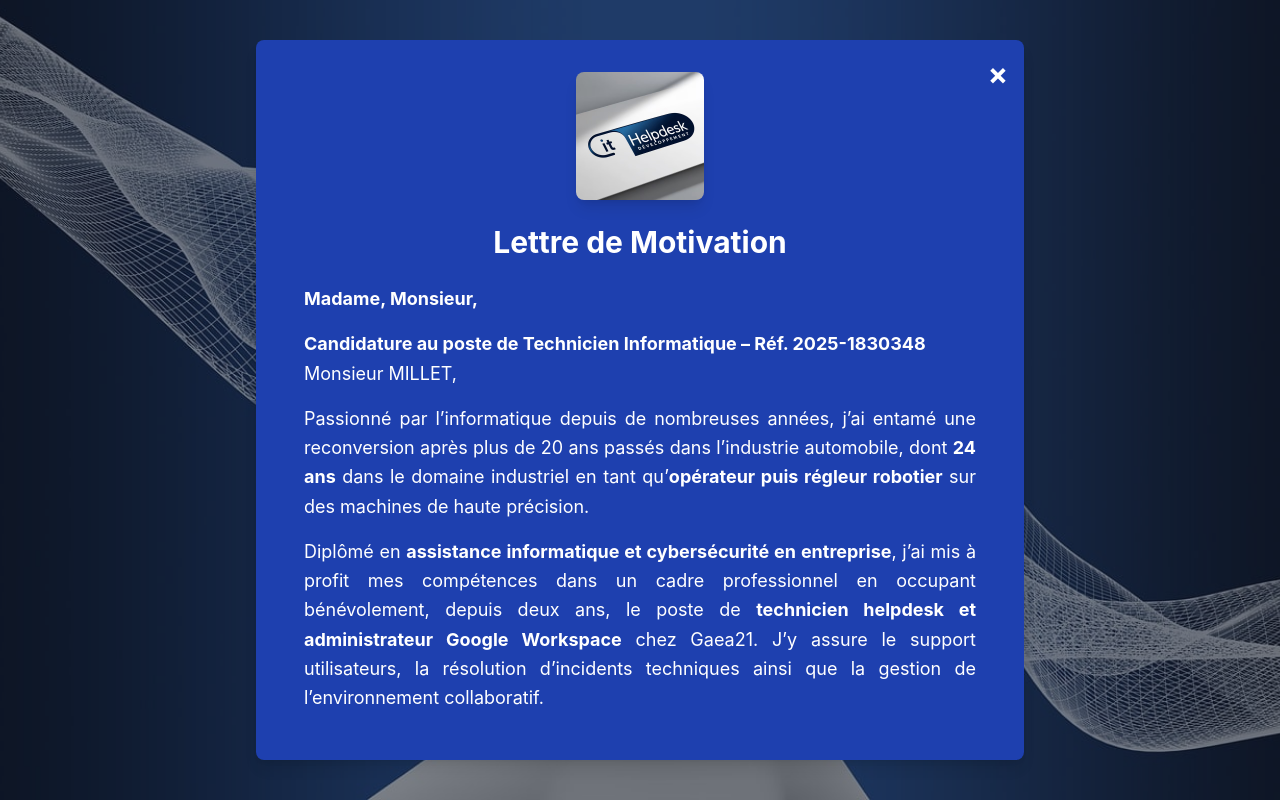
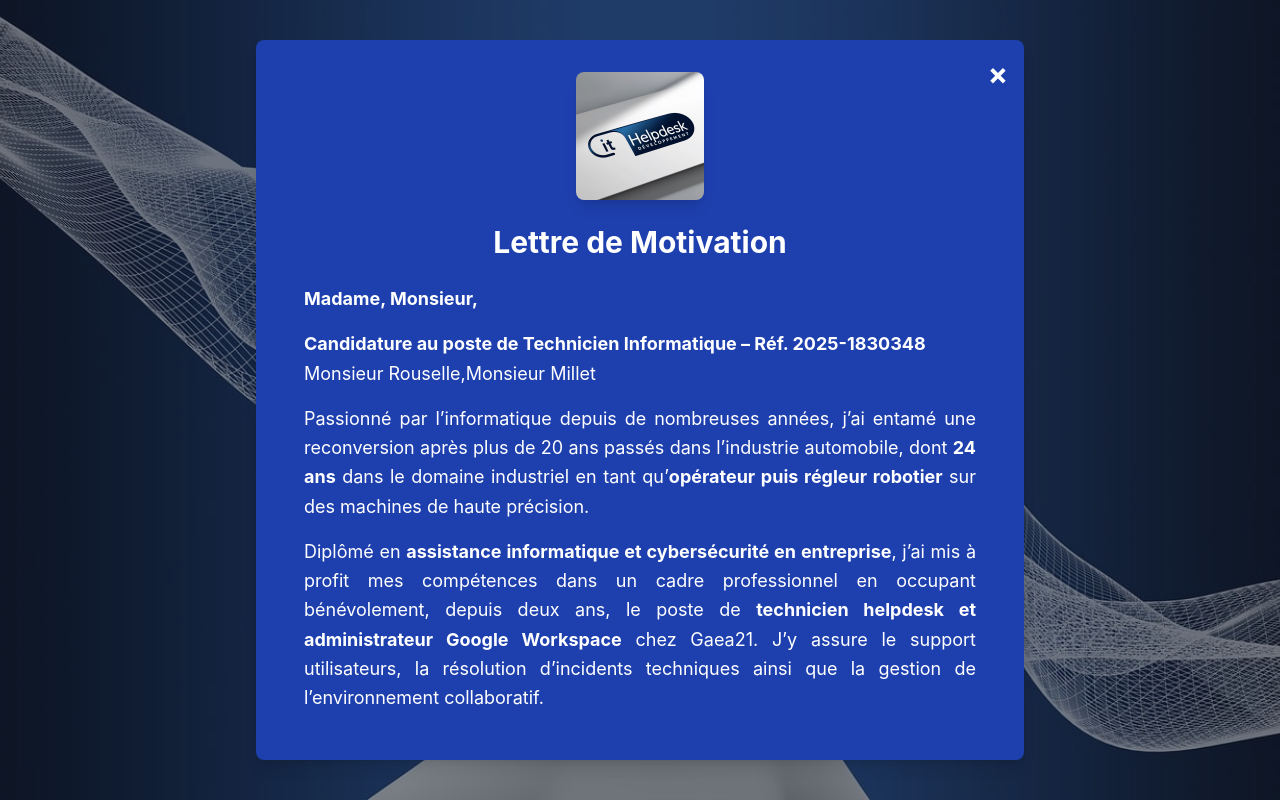
Before and after one commit to daveisa88/-mon-cv-Genin-Dave, a React (Create React App) app: page /lettre in a window 1280 px wide. Built offline with nearby package versions, Linux system fonts and the light colour scheme.

Commit message:
Mise à jour du CV web

```diff
--- a/src/pages/LettreMotivation.js
+++ b/src/pages/LettreMotivation.js
@@ -30,7 +30,7 @@ const LettreMotivation = () => {
 
                     <p className="mb-4">
                         <strong>Candidature au poste de Technicien Informatique – Réf. 2025-1830348</strong><br />
-                        Monsieur MILLET,
+                        Monsieur Rouselle,Monsieur Millet
                     </p>
 
                     <p className="mb-4">
```
